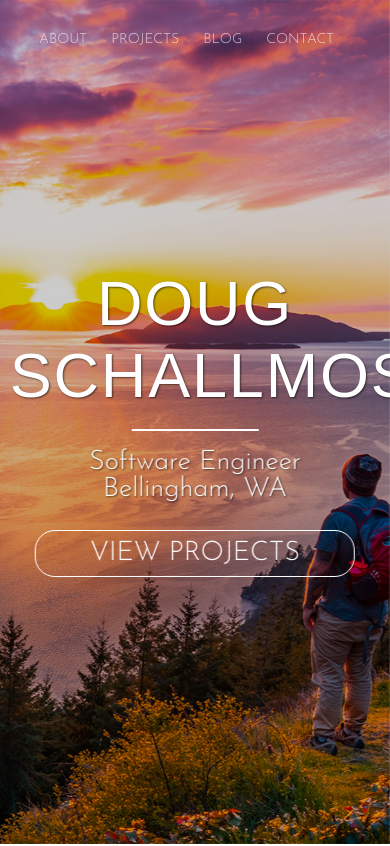
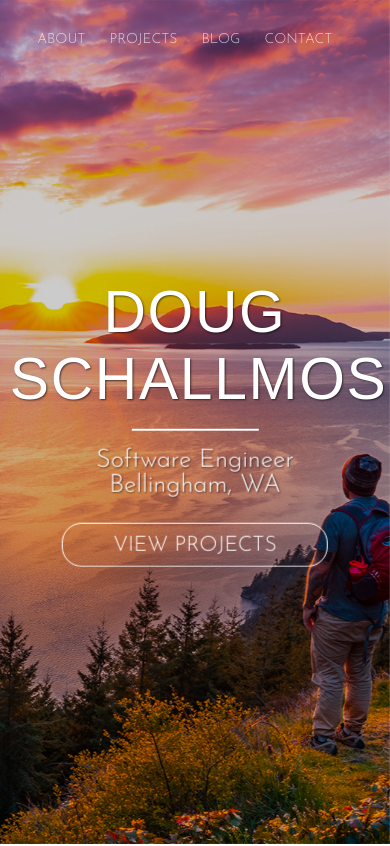
Before and after one commit to dougschallmoser/portfolio, a React (Create React App) app: page / in a window 390 px wide. Shown: the top 846 px of the page. Built offline with nearby package versions, Linux system fonts and the light colour scheme; no server answers; a web font is replaced by a local one.

Commit message:
update mobile styling for splash

```diff
--- a/src/components/App/App.styles.tsx
+++ b/src/components/App/App.styles.tsx
@@ -4,11 +4,12 @@ export const GlobalStyle = createGlobalStyle`
   * {
     color: #353535;
     margin: 0;
+    padding: 0;
     font-family: 'Josefin Sans', sans-serif;
   }
 
   html {
-    font-size: 18px;
+    font-size: 105%;
   }
 
   .line {
--- a/src/components/Splash/Splash.css
+++ b/src/components/Splash/Splash.css
@@ -153,6 +153,10 @@
     font-size: 1.5rem;
   }
 
+  .splash-button a {
+    font-size: 1.25rem;
+  }
+
   #splash {
     background-position: 75%;
     background-attachment: scroll;
```
